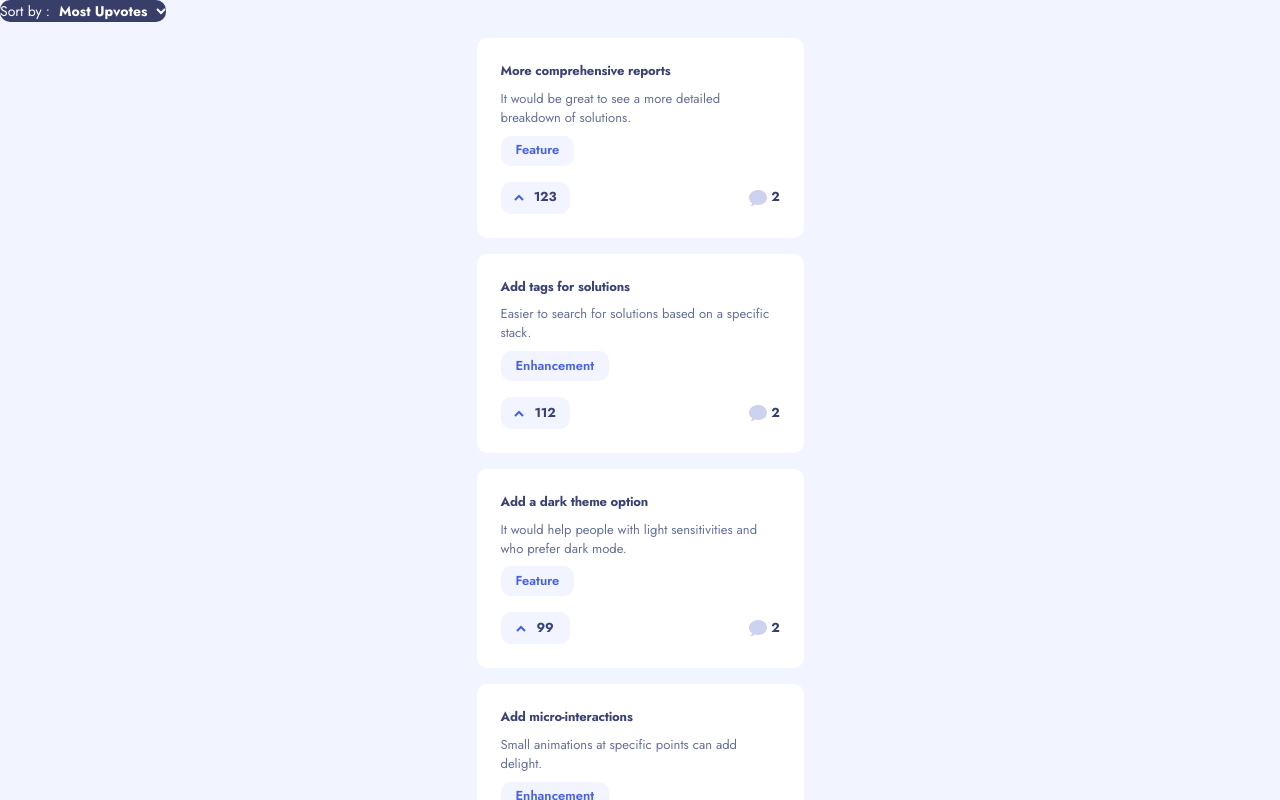
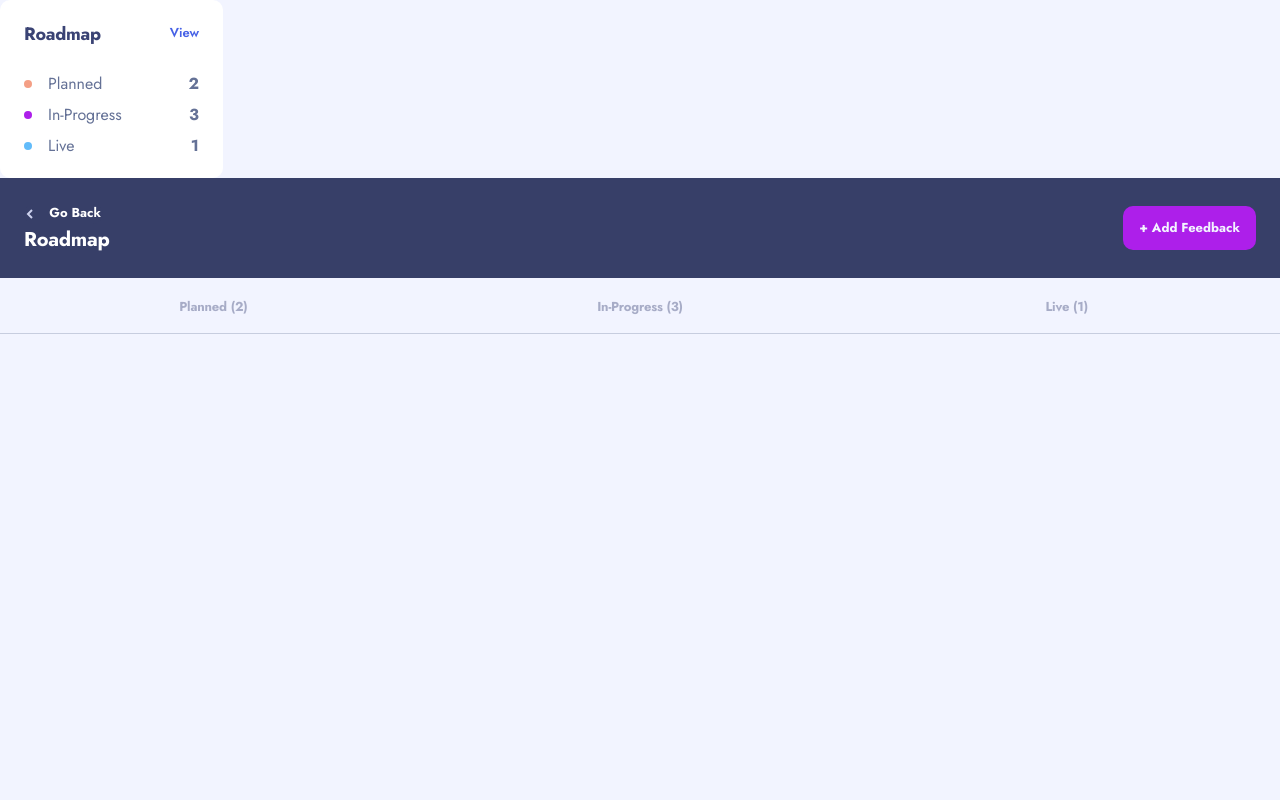
Before and after one commit to a-maystorov/product-feedback-app, a React (Create React App) app: page /roadmap-list in a window 1280 px wide. Shown: the top 800 px of the page. Built offline with nearby package versions, Linux system fonts and the light colour scheme.

Commit message:
Create Roadmap component.

```diff
--- a/src/App.js
+++ b/src/App.js
@@ -7,6 +7,7 @@ import InProgress from './components/InProgress';
 import SortByButton from './components/SortByButton';
 
 import data from './data.json';
+import Roadmap from './components/Roadmap';
 
 const { productRequests } = data;
 
@@ -54,22 +55,43 @@ const App = () => {
       })
     : null;
 
+  const planned = [];
+  const inProgress = [];
+  const live = [];
+
+  productRequests.forEach((suggestion) => {
+    if (suggestion.status === 'planned') planned.push(suggestion);
+    if (suggestion.status === 'in-progress') inProgress.push(suggestion);
+    if (suggestion.status === 'live') live.push(suggestion);
+  });
+
   return (
     <div>
-      <SortByButton
+      <Roadmap
+        plannedLength={planned.length}
+        inProgressLength={inProgress.length}
+        liveLength={live.length}
+      />
+      {/* <SortByButton
         currentCriteria={currentCriteria}
         changeCriteria={changeCriteria}
-      />
+      /> */}
       {/* <CategoryList
         currentCategory={currentCategory}
         changeCategory={changeCategory}
       /> */}
-      <SuggestionList suggestions={suggestions} />
+      {/* <SuggestionList suggestions={suggestions} /> */}
       <BrowserRouter>
         <Routes>
           <Route
             path="/roadmap-list/*"
-            element={<RoadmapList data={productRequests} />}
+            element={
+              <RoadmapList
+                planned={planned}
+                inProgress={inProgress}
+                live={live}
+              />
+            }
           />
         </Routes>
       </BrowserRouter>
--- /dev/null
+++ b/src/components/Roadmap.css
@@ -0,0 +1,89 @@
+.roadmap {
+  width: 223px;
+  height: 178px;
+  border-radius: 10px;
+  background: var(--color-white-primary);
+  padding-inline: 2.4rem;
+  padding-block: 1.9rem;
+  display: flex;
+  justify-content: space-evenly;
+  flex-direction: column;
+  gap: 2.4rem;
+}
+
+.roadmap header {
+  display: flex;
+  justify-content: space-between;
+  align-items: center;
+}
+
+.roadmap__header {
+  font-weight: 700;
+  font-size: 1.8rem;
+  line-height: 2.601rem;
+  letter-spacing: -0.25px;
+  color: var(--color-gray-secondary);
+}
+
+.view-btn {
+  cursor: pointer;
+  font-weight: 600;
+  font-size: 1.3rem;
+  line-height: 1.879rem;
+  color: var(--color-blue-primary);
+}
+
+.view-btn:hover {
+  text-decoration: underline;
+  text-decoration-color: var(--color-blue-primary);
+  text-decoration-thickness: 1.4px;
+}
+
+.dot {
+  width: 8px;
+  height: 8px;
+  border-radius: 50%;
+}
+
+.planned-suggestions .dot {
+  background: var(--color-orange);
+}
+
+.in-progress-suggestions .dot {
+  background: var(--color-purple);
+}
+
+.live-suggestions .dot {
+  background: var(--color-blue-secondary);
+}
+
+.roadmap footer p,
+.roadmap footer span {
+  font-weight: 400;
+  font-size: 1.6rem;
+  line-height: 2.312rem;
+  color: var(--color-gray-accent);
+}
+
+.roadmap footer span {
+  font-weight: 700;
+}
+
+.suggestion__status {
+  display: flex;
+  justify-content: center;
+  align-items: center;
+  gap: 1.6rem;
+}
+
+.roadmap footer {
+  display: flex;
+  flex-direction: column;
+  gap: 0.8rem;
+}
+
+.roadmap .suggestion {
+  display: flex;
+  justify-content: space-between;
+  align-items: center;
+}
--- /dev/null
+++ b/src/components/Roadmap.js
@@ -0,0 +1,38 @@
+import { Link } from 'react-router-dom';
+import './Roadmap.css';
+
+const Roadmap = ({ plannedLength, inProgressLength, liveLength }) => {
+  return (
+    <div className="roadmap">
+      <header>
+        <h1 className="roadmap__header">Roadmap</h1>
+        <span className="view-btn">View</span>
+      </header>
+      <footer>
+        <div className="suggestion planned-suggestions">
+          <div className="suggestion__status">
+            <div className="dot"></div>
+            <p>Planned</p>
+          </div>
+          <span>{plannedLength}</span>
+        </div>
+        <div className="suggestion in-progress-suggestions">
+          <div className="suggestion__status ">
+            <div className="dot"></div>
+            <p>In-Progress</p>
+          </div>
+          <span>{inProgressLength}</span>
+        </div>
+        <div className="suggestion live-suggestions">
+          <div className="suggestion__status">
+            <div className="dot"></div>
+            <p>Live</p>
+          </div>
+          <span>{liveLength}</span>
+        </div>
+      </footer>
+    </div>
+  );
+};
+
+export default Roadmap;
--- a/src/components/RoadmapList.js
+++ b/src/components/RoadmapList.js
@@ -7,17 +7,7 @@ import Live from './Live';
 import Planned from './Planned';
 import './RoadmapList.css';
 
-const RoadmapList = ({ data }) => {
-  const planned = [];
-  const inProgress = [];
-  const live = [];
-
-  data.forEach((suggestion) => {
-    if (suggestion.status === 'planned') planned.push(suggestion);
-    if (suggestion.status === 'in-progress') inProgress.push(suggestion);
-    if (suggestion.status === 'live') live.push(suggestion);
-  });
-
+const RoadmapList = ({ planned, inProgress, live }) => {
   const navigate = useNavigate();
   const { pathname } = useLocation();
 
```
